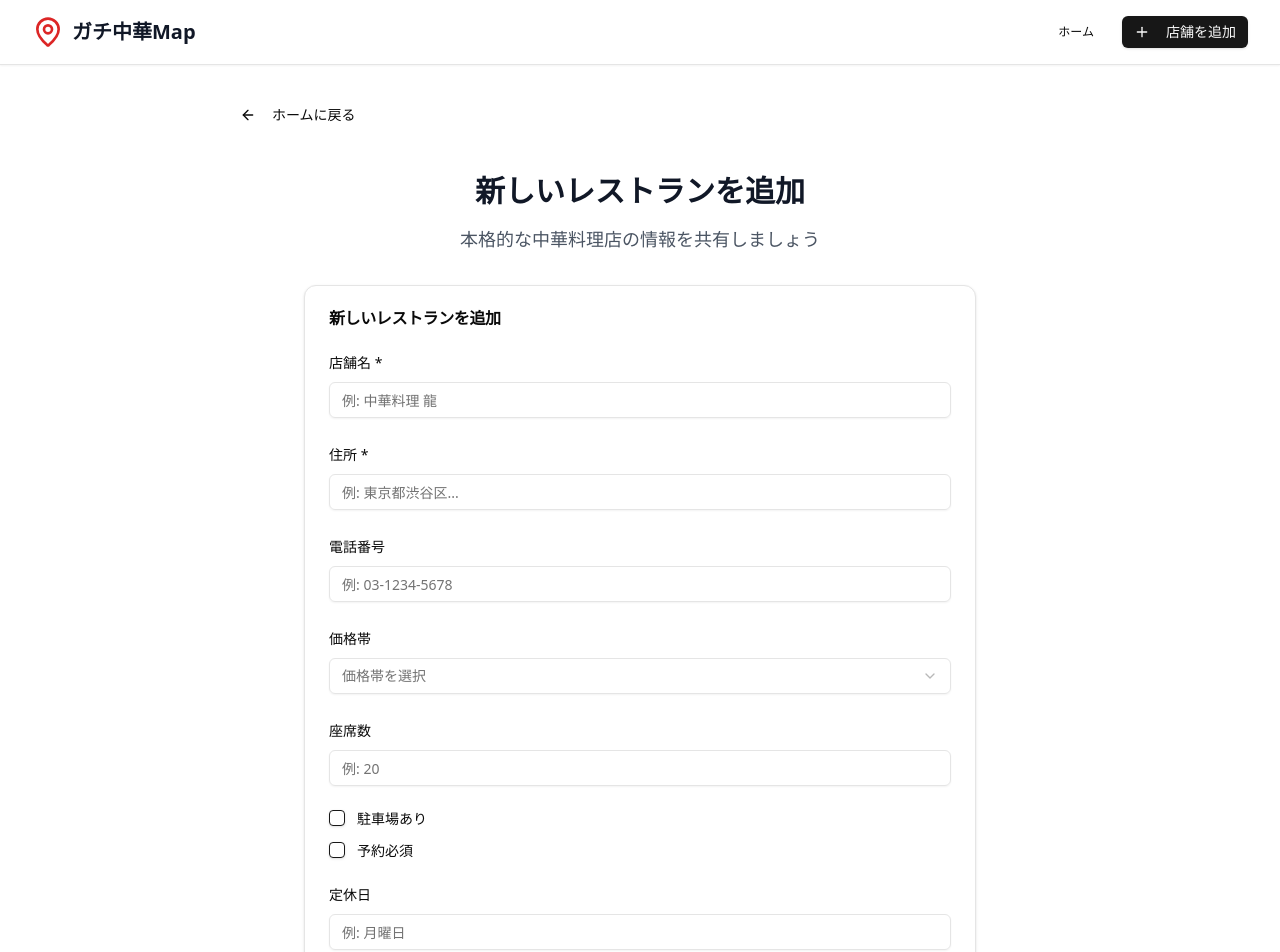
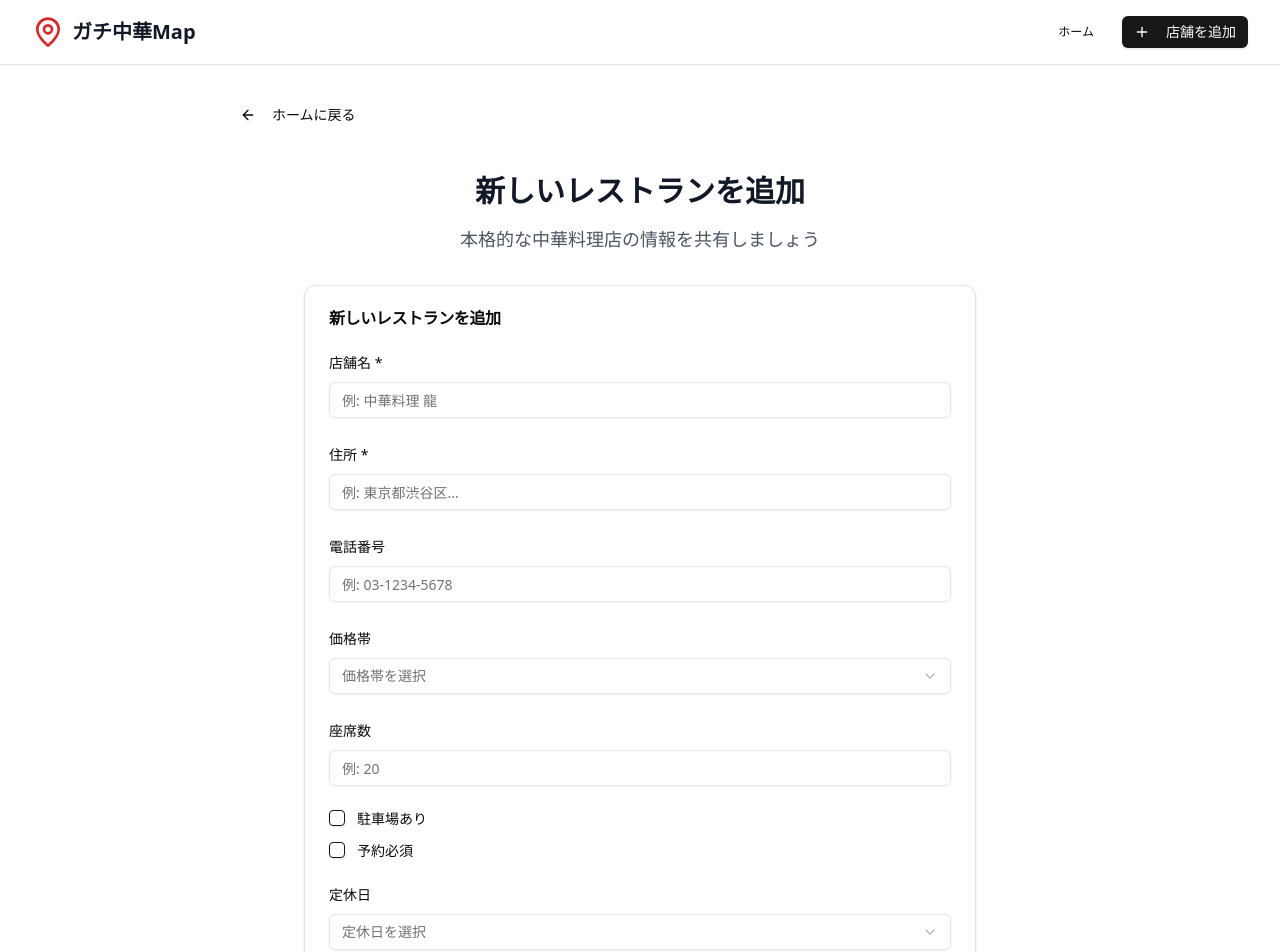
Before and after one commit to HagiwaraYui0624/chinese_foodmap, a Next.js app: page /add-restaurant in a window 1280 px wide. Shown: the top 952 px of the page. Built offline with nearby package versions, Linux system fonts and the light colour scheme.

Commit message:
feat: 定休日をプルダウン選択に変更

```diff
--- a/components/forms/RestaurantForm.tsx
+++ b/components/forms/RestaurantForm.tsx
@@ -167,9 +167,24 @@ export const RestaurantForm = () => {
               render={({ field }) => (
                 <FormItem>
                   <FormLabel>定休日</FormLabel>
-                  <FormControl>
-                    <Input placeholder="例: 月曜日" {...field} />
-                  </FormControl>
+                  <Select onValueChange={field.onChange} defaultValue={field.value}>
+                    <FormControl>
+                      <SelectTrigger>
+                        <SelectValue placeholder="定休日を選択" />
+                      </SelectTrigger>
+                    </FormControl>
+                    <SelectContent>
+                      <SelectItem value="月曜日">月曜日</SelectItem>
+                      <SelectItem value="火曜日">火曜日</SelectItem>
+                      <SelectItem value="水曜日">水曜日</SelectItem>
+                      <SelectItem value="木曜日">木曜日</SelectItem>
+                      <SelectItem value="金曜日">金曜日</SelectItem>
+                      <SelectItem value="土曜日">土曜日</SelectItem>
+                      <SelectItem value="日曜日">日曜日</SelectItem>
+                      <SelectItem value="不定休">不定休</SelectItem>
+                      <SelectItem value="年中無休">年中無休</SelectItem>
+                    </SelectContent>
+                  </Select>
                   <FormMessage />
                 </FormItem>
               )}
```
